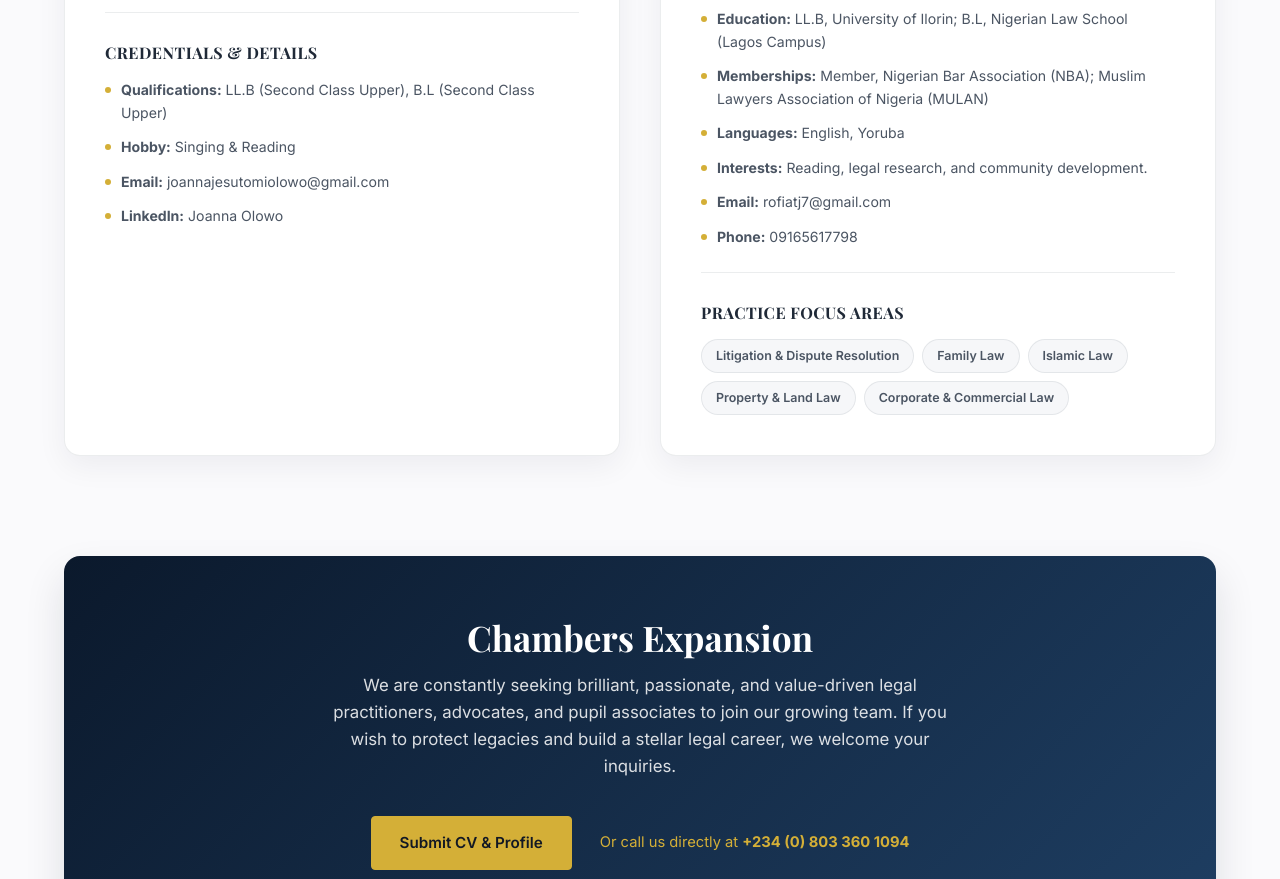
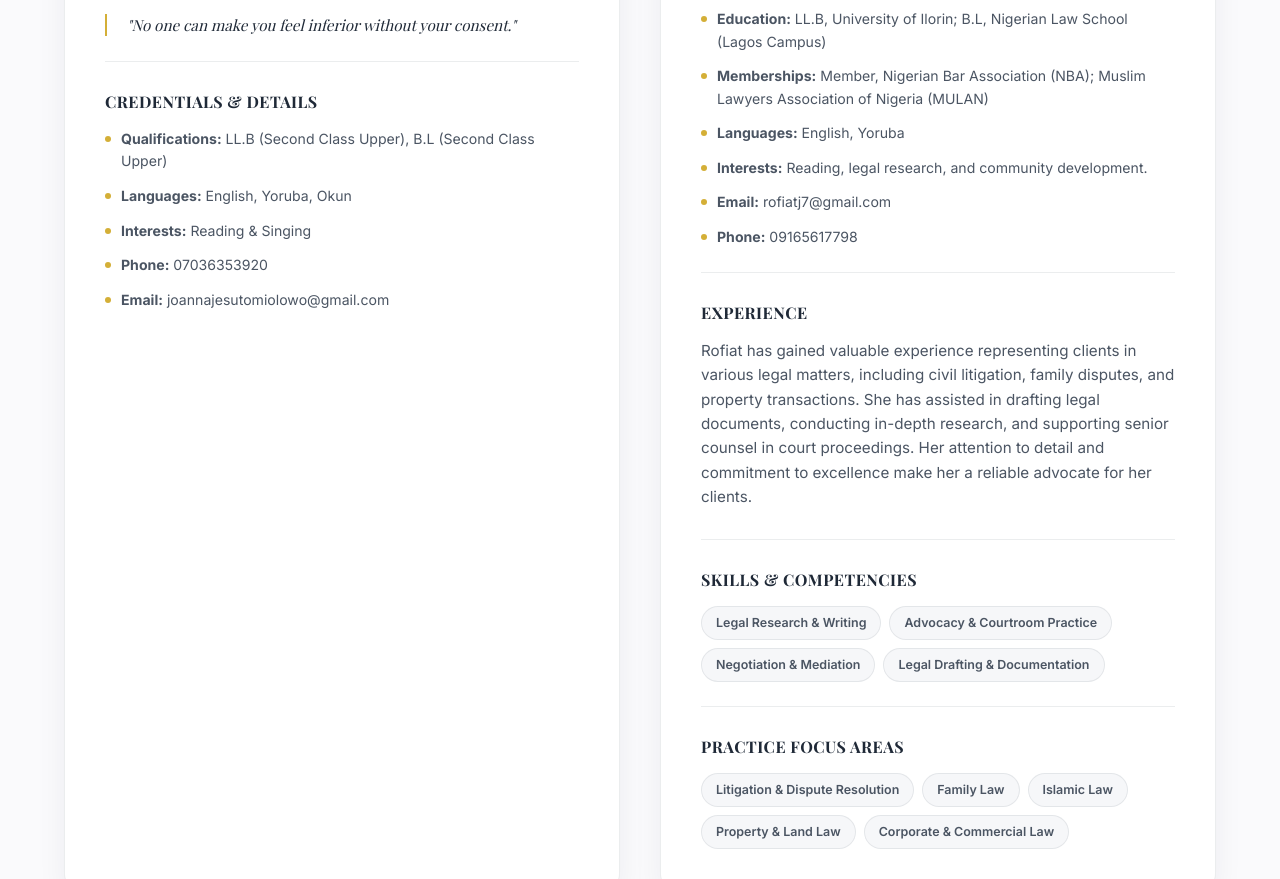
Before and after one commit to Bombaj6/P.A.O-website, a plain HTML site: page team.html in a window 1280 px wide. Shown: the part 6180-7059 px from the top of the page. Drawn offline with nearby package versions, Linux system fonts and the light colour scheme; a web font is replaced by a local one.

Commit message:
Replace AI portraits with real photographs and update team bios

```diff
--- a/team.html
+++ b/team.html
@@ -72,7 +72,7 @@
             <div class="profile-large-block scroll-reveal">
                 <div class="profile-large-grid">
                     <div class="profile-large-image">
-                        <img src="images/founder_portrait.jpg" alt="Chief P.A.O. Olorunnisola, SAN" class="profile-img-large">
+                        <img src="images/founder_portrait.png" alt="Chief P.A.O. Olorunnisola, SAN" class="profile-img-large">
                         <div class="profile-image-overlay">
                             <span class="badge-role">FOUNDER & PRINCIPAL PARTNER</span>
                         </div>
@@ -247,7 +247,7 @@
                         <span class="team-role">Junior Counsel</span>
 
                         <p class="team-bio">
-                            Joanna Jesutomi Olowo is an early-career legal practitioner with a strong foundation in advocacy. She is actively developing expertise across multiple areas of law, with a particular passion for human rights and commitment to accessible justice. Joanna brings strong research skills gained from case preparation, drafting, and academic work. She is detail-oriented, self-motivated, and proactive, with a proven ability to manage documentation and support team operations.
+                            Joanna Jesutomi Olowo is an early-career legal practitioner passionate about advocacy and committed to accessible justice. She is actively developing expertise across multiple areas of law, with a particular interest in human rights. Joanna brings strong research and drafting skills gained from case preparation and academic work. She is detail-oriented, self-motivated, and proactive, with proven ability to manage documentation and support team operations. Adaptable and reliable, she is dedicated to delivering thorough and client-focused legal support across all areas of law.
                         </p>
 
                         <blockquote class="philosophical-quote small-quote" style="font-size: 0.95rem; margin: 15px 0 25px 0;">
@@ -258,9 +258,10 @@
                             <h4>Credentials & Details</h4>
                             <ul class="meta-list">
                                 <li><strong>Qualifications:</strong> LL.B (Second Class Upper), B.L (Second Class Upper)</li>
-                                <li><strong>Hobby:</strong> Singing & Reading</li>
+                                <li><strong>Languages:</strong> English, Yoruba, Okun</li>
+                                <li><strong>Interests:</strong> Reading & Singing</li>
+                                <li><strong>Phone:</strong> <a href="tel:07036353920" class="contact-link-hover">07036353920</a></li>
                                 <li><strong>Email:</strong> <a href="mailto:joannajesutomiolowo@gmail.com" class="contact-link-hover">joannajesutomiolowo@gmail.com</a></li>
-                                <li><strong>LinkedIn:</strong> <a href="https://www.linkedin.com/in/joanna-olowo-084a77255/" target="_blank" rel="noopener" class="contact-link-hover">Joanna Olowo</a></li>
                             </ul>
                         </div>
                     </div>
@@ -292,6 +293,21 @@
                                 <li><strong>Email:</strong> <a href="mailto:rofiatj7@gmail.com" class="contact-link-hover">rofiatj7@gmail.com</a></li>
                                 <li><strong>Phone:</strong> <a href="tel:09165617798" class="contact-link-hover">09165617798</a></li>
                             </ul>
+                        </div>
+
+                        <div class="team-meta" style="margin-top: 24px;">
+                            <h4>Experience</h4>
+                            <p class="team-bio" style="margin-top: 8px;">Rofiat has gained valuable experience representing clients in various legal matters, including civil litigation, family disputes, and property transactions. She has assisted in drafting legal documents, conducting in-depth research, and supporting senior counsel in court proceedings. Her attention to detail and commitment to excellence make her a reliable advocate for her clients.</p>
+                        </div>
+
+                        <div class="team-meta" style="margin-top: 24px;">
+                            <h4>Skills & Competencies</h4>
+                            <div class="practice-tags" style="margin-top: 10px;">
+                                <span class="p-tag">Legal Research & Writing</span>
+                                <span class="p-tag">Advocacy & Courtroom Practice</span>
+                                <span class="p-tag">Negotiation & Mediation</span>
+                                <span class="p-tag">Legal Drafting & Documentation</span>
+                            </div>
                         </div>
 
                         <div class="team-meta" style="margin-top: 24px;">
```
Also changed, not shown: index.html (+1 -1 lines), images/founder_portrait.png (added), images/joanna_portrait.png, images/rofiat_portrait.png.
